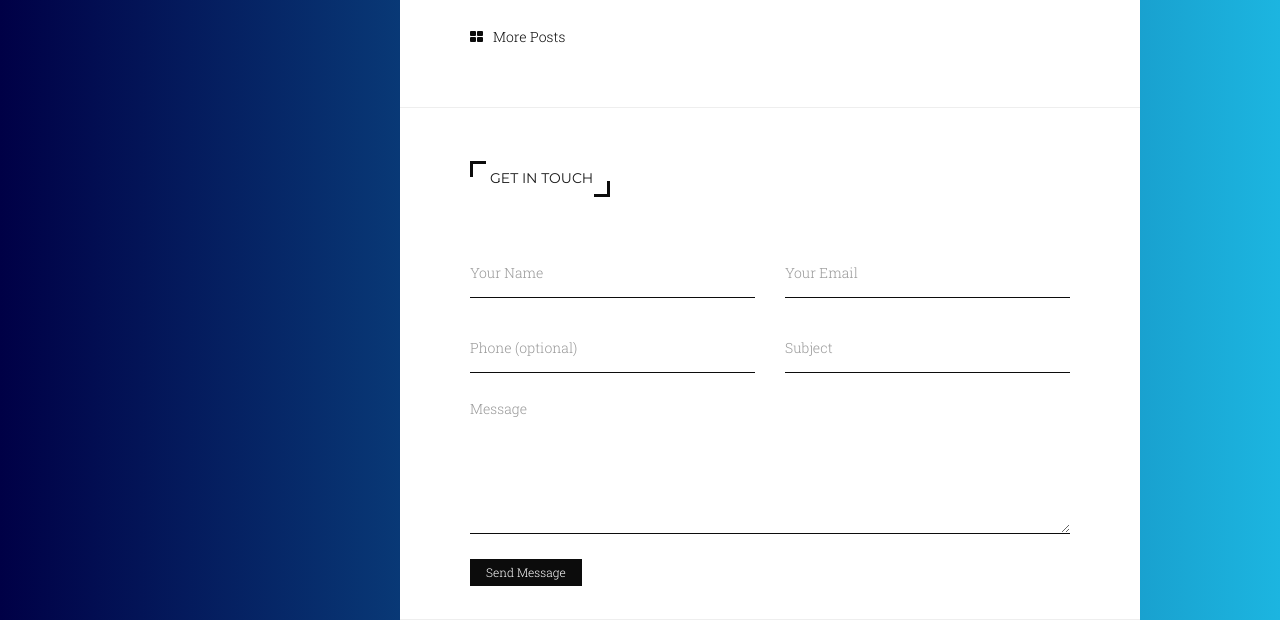
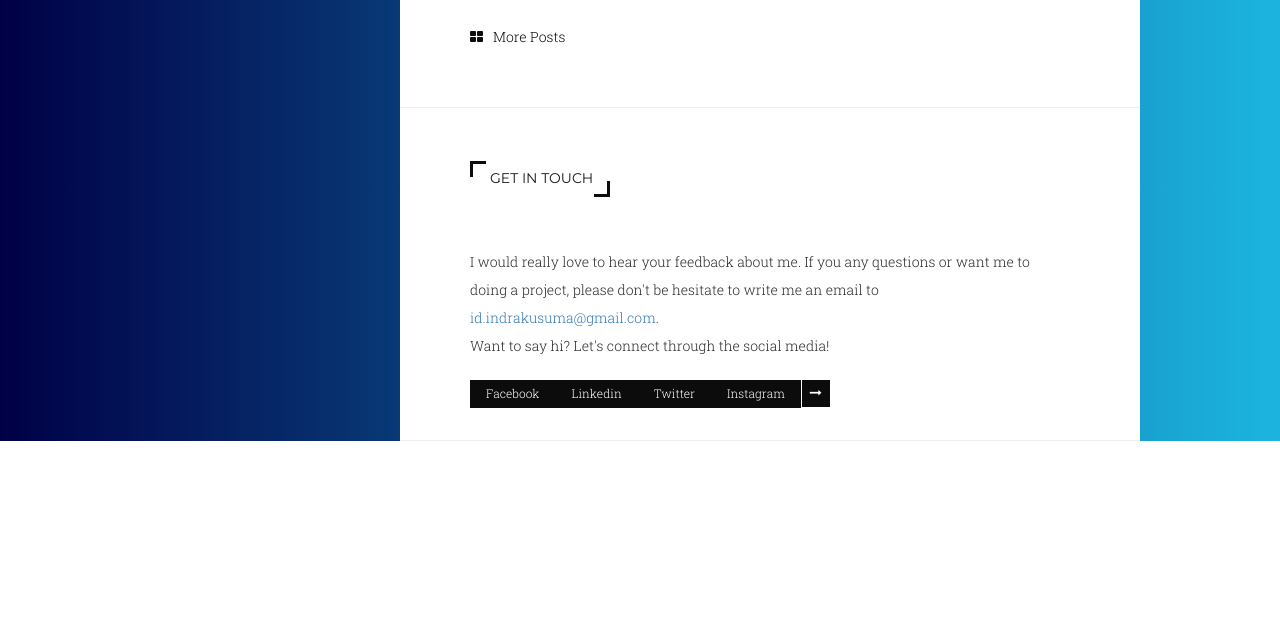
Before and after one commit to idindrakusuma/web-profile, a website: page index.html in a window 1280 px wide. Shown: the part 4132-4752 px from the top of the page. After the commit the page ends 4573 px from the top, so only its background shows below. Drawn offline with Linux system fonts and the light colour scheme; files that its build step writes are made by us from their sources.

Commit message:
realease for beta version

```diff
--- a/index.html
+++ b/index.html
@@ -648,61 +648,26 @@
 			<!-- Section Blog end -->
 
 			<!-- Section Contact -->
-			<section id="contact" class="contact">
+			<section id="contact" class="about">
 
 				<div class="section-header">
 					<h2>Get In Touch</h2>
 				</div>
 
-				<!-- Contact Form -->
-				<form method="post" data-netlify="true" name="cv-online-indra">
+				<!-- Intro -->
+				<div class="intro">
 
-					<div class="row">
-						<!-- Row -->
+					<p>I would really love to hear your feedback about me. If you any questions or want me to doing a project, please don't be hesitate to write me an email to <a href="mailto:id.indrakusuma@gmail.com">id.indrakusuma@gmail.com</a>. <br>Want to say hi? Let's connect through the social media!</p>
+					<br>
+					<p>
+						<a class="btn btn-default pull-left" href="https://fb.com/id.indrakusuma" target="_blank">Facebook</a>
+						<a class="btn btn-default pull-left" href="https://linkedin.com/in/idindrakusuma" target="_blank">Linkedin</a>
+						<a class="btn btn-default pull-left" href="https://twitter.com/id_indrakusuma" target="_blank">Twitter</a>
+						<a class="btn btn-default pull-left" href="https://instagram.com/id.indrakusuma" target="_blank">Instagram</a>
+					</p>
 
-						<div class="col-md-6 col-sm-6 col-xs-12">
-							<!-- Name input -->
-							<div class="form-group">
-								<input type="text" class="form-control" name="InputName" id="InputName" placeholder="Your Name" required>
-							</div>
-						</div>
 
-						<div class="col-md-6 col-sm-6 col-xs-12">
-							<!-- Email input -->
-							<div class="form-group">
-								<input type="email" class="form-control" id="InputEmail" name="InputEmail" placeholder="Your Email" required>
-							</div>
-						</div>
-
-						<div class="col-md-6 col-sm-6 col-xs-12">
-							<!-- Phone input -->
-							<div class="form-group">
-								<input type="text" class="form-control" name="InputPhone" id="InputPhone" placeholder="Phone (optional)">
-							</div>
-						</div>
-
-						<div class="col-md-6 col-sm-6 col-xs-12">
-							<!-- Subject input -->
-							<div class="form-group">
-								<input type="text" class="form-control" id="InputSubject" name="InputSubject" placeholder="Subject">
-							</div>
-						</div>
-
-						<div class="col-md-12 col-sm-12 col-xs-12">
-							<!-- Message textarea -->
-							<div class="form-group">
-								<textarea name="InputMessage" id="InputMessage" class="form-control" rows="6" placeholder="Message" required></textarea>
-							</div>
-						</div>
-
-					</div>
-					<!-- Row end -->
-
-					<input type="submit" name="submit" id="submit" value="Send Message" class="btn btn-default pull-left">
-					<!-- Send Button -->
-
-				</form>
-				<!-- Contact Form end -->
+				</div>
 
 			</section>
 			<!-- Section Contact end -->
```
